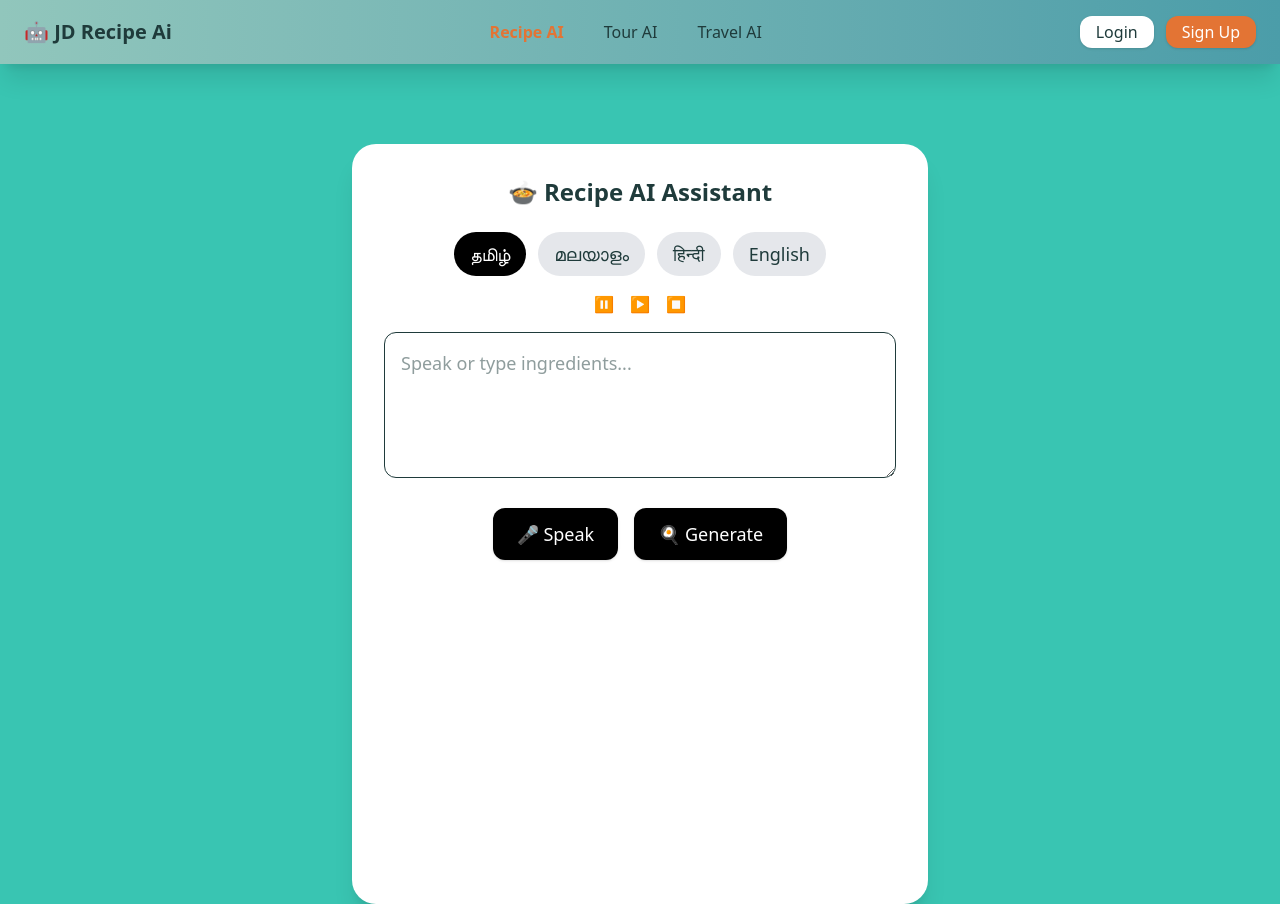
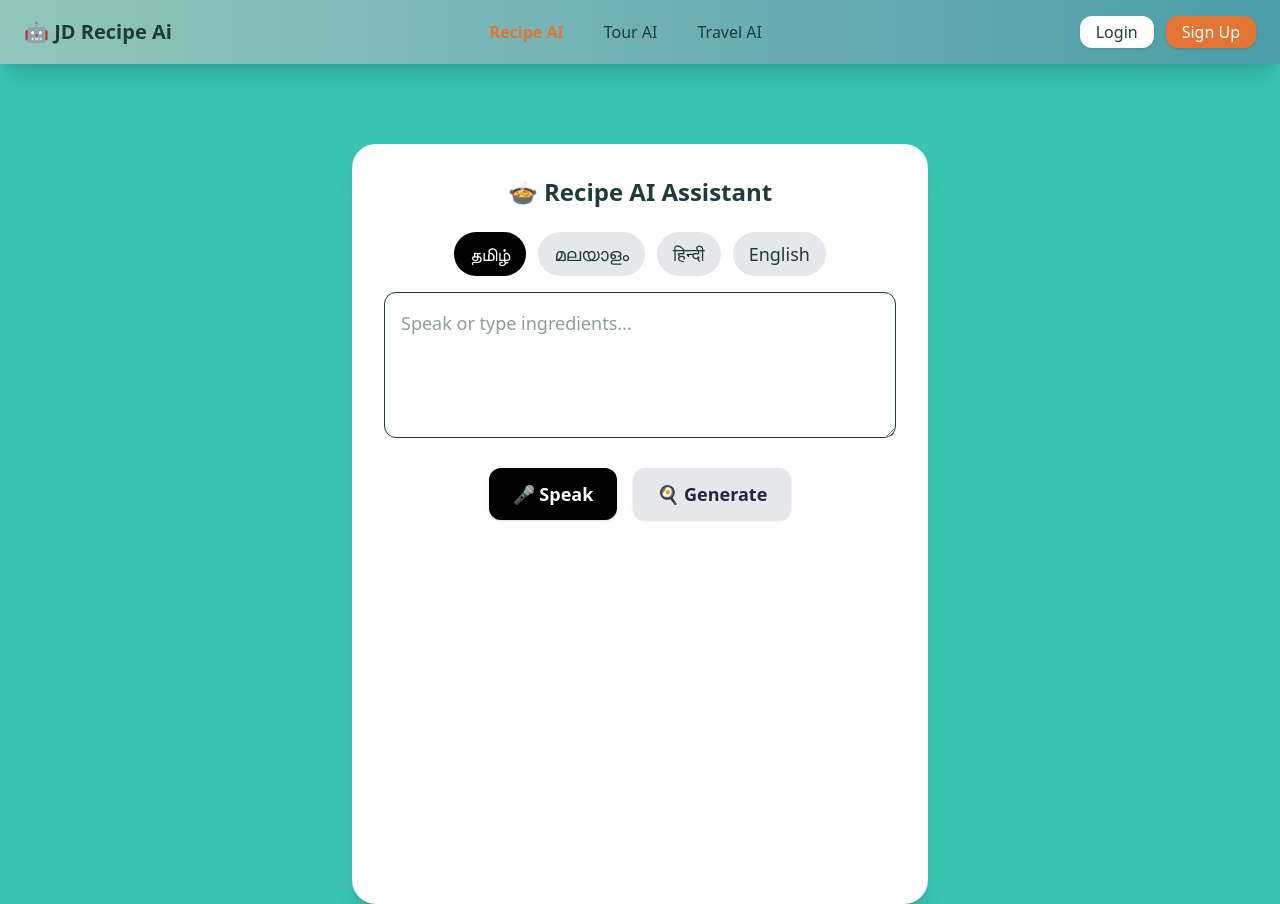
Before and after one commit to vino994/RecipeAi, a React (Vite) app: page /recipe in a window 1280 px wide. Built offline with nearby package versions, Linux system fonts and the light colour scheme.

Commit message:
'update'

```diff
--- a/src/components/VoiceControls.jsx
+++ b/src/components/VoiceControls.jsx
@@ -2,10 +2,16 @@ import { pauseVoice, resumeVoice, stopVoice } from "../utils/speak";
 
 export default function VoiceControls() {
   return (
-    <div className="flex justify-center gap-4 mb-4">
-      <button onClick={pauseVoice}>⏸</button>
-      <button onClick={resumeVoice}>▶</button>
-      <button onClick={stopVoice}>⏹</button>
-    </div>
+ <div className="flex flex-wrap justify-center gap-3 mb-4">
+  <button onClick={() => speakText(recipe, language, selectedVoice)} className="btn-secondary">
+    🔊 Read
+  </button>
+  <button onClick={() => speakSteps(recipe, language, selectedVoice)} className="btn-secondary">
+    🪜 Steps
+  </button>
+  <button onClick={pauseVoice} className="btn-secondary">⏸</button>
+  <button onClick={resumeVoice} className="btn-secondary">▶</button>
+  <button onClick={stopVoice} className="btn-danger">⏹</button>
+</div>
   );
 }
--- a/src/index.css
+++ b/src/index.css
@@ -1,5 +1,6 @@
 @import "tailwindcss";
 
+/* ---------------- THEME VARIABLES ---------------- */
 :root {
   --main: #91C6BC;
   --secondary: #4B9DA9;
@@ -8,6 +9,7 @@
   --darkText: #1f3b3b;
 }
 
+/* ---------------- BASE STYLES ---------------- */
 body {
   background-color: var(--background);
   color: var(--darkText);
@@ -17,3 +19,22 @@ body {
 * {
   transition: all 0.2s ease;
 }
+
+/* ---------------- BUTTON COMPONENTS ---------------- */
+@layer components {
+  .btn {
+    @apply px-6 py-3 rounded-xl font-semibold shadow-lg transition active:scale-95;
+  }
+
+  .btn-primary {
+    @apply bg-indigo-600 text-white hover:bg-indigo-700;
+  }
+
+  .btn-danger {
+    @apply bg-red-500 text-white hover:bg-red-600;
+  }
+
+  .btn-secondary {
+    @apply bg-gray-200 text-gray-800 hover:bg-gray-300;
+  }
+}
--- a/src/pages/Home.jsx
+++ b/src/pages/Home.jsx
@@ -10,21 +10,20 @@ import {
 } from "../utils/speak";
 import { saveRecipe } from "../utils/recipeHistory";
 import RecipeHistory from "../components/RecipeHistory";
-import VoiceControls from "../components/VoiceControls";
 import { LANG } from "../utils/languageMap";
 
-/* ---------------- BUTTON STYLES ---------------- */
+/* ---------- BUTTON STYLES ---------- */
 
 const btnPrimary =
-  "flex items-center justify-center gap-2 px-6 py-3 rounded-xl bg-black text-white text-lg font-medium shadow hover:scale-105 transition";
+  "px-6 py-3 rounded-xl bg-black text-white text-lg font-semibold shadow hover:scale-105 transition w-full sm:w-auto";
 
 const btnSecondary =
-  "flex items-center justify-center gap-2 px-6 py-3 rounded-xl bg-gray-200 text-gray-800 text-lg font-medium shadow hover:bg-gray-300 transition";
+  "px-6 py-3 rounded-xl bg-gray-200 text-gray-800 text-lg font-semibold shadow hover:bg-gray-300 transition w-full sm:w-auto";
 
 const btnDanger =
-  "flex items-center justify-center gap-2 px-6 py-3 rounded-xl bg-red-500 text-white text-lg font-medium shadow hover:bg-red-600 transition";
+  "px-6 py-3 rounded-xl bg-red-500 text-white text-lg font-semibold shadow hover:bg-red-600 transition w-full sm:w-auto";
 
-/* ---------------- LOADER ---------------- */
+/* ---------- LOADER ---------- */
 
 function Loader() {
   return (
@@ -34,7 +33,7 @@ function Loader() {
   );
 }
 
-/* ---------------- MAIN PAGE ---------------- */
+/* ---------- MAIN ---------- */
 
 export default function Home() {
   const [language, setLanguage] = useState("ta");
@@ -49,7 +48,7 @@ export default function Home() {
   const recognitionRef = useRef(null);
   const silenceTimer = useRef(null);
 
-  /* ---------------- LOAD VOICES ---------------- */
+  /* ---------- LOAD VOICES ---------- */
 
   useEffect(() => {
     const v = getVoices(language);
@@ -57,7 +56,7 @@ export default function Home() {
     setSelectedVoice(v[0] || null);
   }, [language]);
 
-  /* ---------------- SPEECH INPUT ---------------- */
+  /* ---------- SPEECH INPUT ---------- */
 
   const startListening = () => {
     const SR = window.SpeechRecognition || window.webkitSpeechRecognition;
@@ -65,7 +64,6 @@ export default function Home() {
 
     setText("");
     const recog = new SR();
-
     recog.lang = LANG[language].speech;
     recog.continuous = true;
     recog.interimResults = true;
@@ -80,13 +78,12 @@ export default function Home() {
         }
       }
 
-      if (finalText) setText((p) => p + finalText);
+      if (finalText) setText(p => p + finalText);
       silenceTimer.current = setTimeout(stopListening, 2500);
     };
 
     recog.onerror = stopListening;
     recog.start();
-
     recognitionRef.current = recog;
     setListening(true);
   };
@@ -97,7 +94,7 @@ export default function Home() {
     setListening(false);
   };
 
-  /* ---------------- RESET ---------------- */
+  /* ---------- RESET ---------- */
 
   const resetAll = () => {
     stopVoice();
@@ -106,14 +103,7 @@ export default function Home() {
     setListening(false);
   };
 
-  /* ---------------- NEXT RECIPE ---------------- */
-
-  const nextRecipe = async () => {
-    if (!text.trim()) return;
-    await generateRecipe();
-  };
-
-  /* ---------------- GENERATE RECIPE ---------------- */
+  /* ---------- GENERATE ---------- */
 
   const generateRecipe = async () => {
     if (!text.trim()) return;
@@ -122,11 +112,9 @@ export default function Home() {
       setLoading(true);
       stopVoice();
 
-      // Always search in English text
       const res = await getRecipe(text);
       let finalRecipe = res.data.recipe;
 
-      // Translate FULL recipe if not English
       if (language !== "en") {
         const tRes = await translateRecipe(finalRecipe, language);
         finalRecipe = tRes.data.translated;
@@ -144,7 +132,7 @@ export default function Home() {
     }
   };
 
-  /* ---------------- UI ---------------- */
+  /* ---------- UI ---------- */
 
   return (
     <div className="min-h-screen flex justify-center px-4 pt-10">
@@ -154,7 +142,7 @@ export default function Home() {
           🍲 Recipe AI Assistant
         </h2>
 
-        {/* LANGUAGE SELECT */}
+        {/* LANGUAGE */}
         <div className="flex flex-wrap justify-center gap-3 mb-4">
           {Object.entries(LANG).map(([code, l]) => (
             <button
@@ -171,8 +159,6 @@ export default function Home() {
           ))}
         </div>
 
-        <VoiceControls />
-
         {/* INPUT */}
         <textarea
           className="w-full border rounded-xl p-4 text-lg"
@@ -182,8 +168,8 @@ export default function Home() {
           onChange={(e) => setText(e.target.value)}
         />
 
-        {/* ACTION BUTTONS */}
-        <div className="flex flex-wrap justify-center gap-4 mt-6">
+        {/* ACTIONS */}
+        <div className="flex flex-col sm:flex-row justify-center gap-4 mt-6">
 
           {!listening ? (
             <button onClick={startListening} className={btnPrimary}>
@@ -198,7 +184,7 @@ export default function Home() {
           {loading ? (
             <Loader />
           ) : (
-            <button onClick={generateRecipe} className={btnPrimary}>
+            <button onClick={generateRecipe} className={btnSecondary}>
               🍳 Generate
             </button>
           )}
@@ -208,12 +194,6 @@ export default function Home() {
               ❌ Cancel
             </button>
           )}
-
-          {recipe && (
-            <button onClick={nextRecipe} className={btnSecondary}>
-              🔄 Next Recipe
-            </button>
-          )}
         </div>
 
         {/* OUTPUT */}
@@ -221,15 +201,17 @@ export default function Home() {
           <div className="mt-6 p-4 bg-gray-100 rounded-xl">
 
             {/* VOICE CONTROLS */}
-            <div className="flex justify-center gap-4 mb-4">
-              <button onClick={() => speakText(recipe, language, selectedVoice)}>🔊</button>
-              <button onClick={() => speakSteps(recipe, language, selectedVoice)}>🪜</button>
-              <button onClick={pauseVoice}>⏸</button>
-              <button onClick={resumeVoice}>▶</button>
-              <button onClick={stopVoice}>⏹</button>
+            <div className="flex flex-wrap justify-center gap-3 mb-4">
+              <button onClick={() => speakText(recipe, language, selectedVoice)} className={btnSecondary}>🔊 Read</button>
+              <button onClick={() => speakSteps(recipe, language, selectedVoice)} className={btnSecondary}>🪜 Steps</button>
+              <button onClick={pauseVoice} className={btnSecondary}>⏸</button>
+              <button onClick={resumeVoice} className={btnSecondary}>▶</button>
+              <button onClick={stopVoice} className={btnDanger}>⏹</button>
             </div>
 
-            <pre className="whitespace-pre-wrap text-base">{recipe}</pre>
+            <pre className="whitespace-pre-wrap text-base leading-relaxed">
+              {recipe}
+            </pre>
           </div>
         )}
 
--- a/src/services/api.js
+++ b/src/services/api.js
@@ -1,11 +1,21 @@
 import axios from "axios";
 
 const api = axios.create({
-  baseURL: "http://localhost:5000/api"
+  baseURL: "https://recipeaibackend-ula0.onrender.com/api",
+  headers: {
+    "Content-Type": "application/json"
+  }
 });
 
+/* 🍳 Get Recipe */
 export const getRecipe = (text) =>
   api.post("/recipe", { text });
 
+/* 🌍 Translate FULL Recipe */
 export const translateRecipe = (text, lang) =>
-  api.post("/recipe/translate", { text, lang });
+  api.post("/recipe/translate", {
+    text,
+    lang
+  });
+
+export default api;
```
